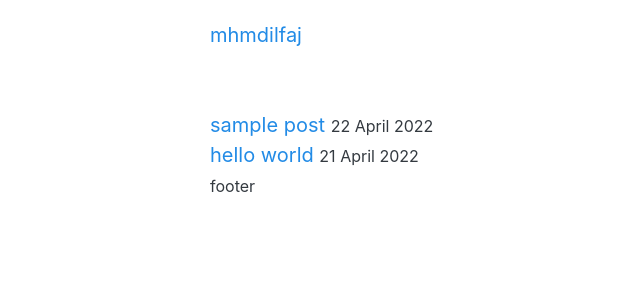
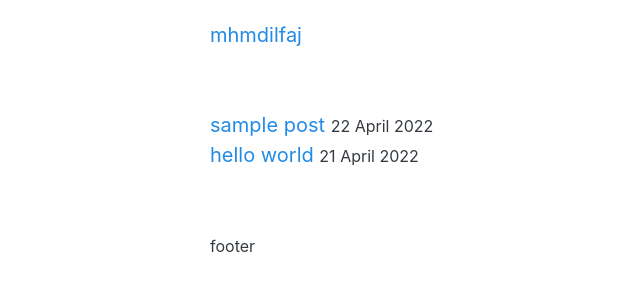
Before and after one commit to mhmdilfaj/mhmdilfaj.github.io, a Jekyll site: the page built from index.html, in a window 1280 px wide. Shown: the top 300 px of the page, without its empty margins (154-794 px from the left). Built offline with Jekyll 4.4.1, drawn with Linux system fonts in a browser that asks for light colours.

Commit message:
Update default.html

```diff
--- a/_layouts/default.html
+++ b/_layouts/default.html
@@ -16,12 +16,12 @@
   </head>
   <body>
     <header class="container pt-1 pb-3">
-      <a href="{{ site.baseurl }}" alt="" class="">{{ site.title }}</a>
+      <a href="{{ site.baseurl | relative_url }}" alt="" class="">{{ site.title }}</a>
     </header>
     <main>
       {{ content }}
     </main>
-    <footer class="container pb-3">
+    <footer class="container pt-3 pb-3">
       <small>footer</small>
     </footer>
   </body>
```
